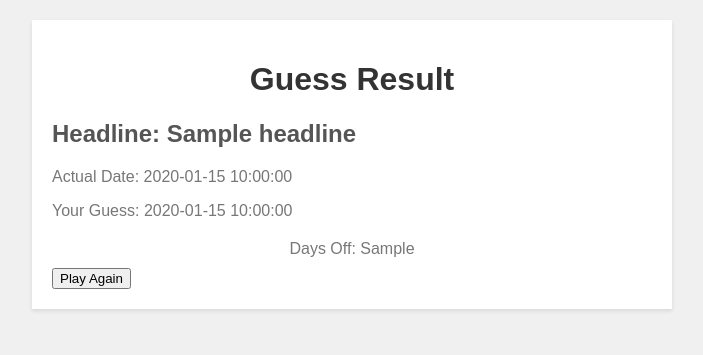
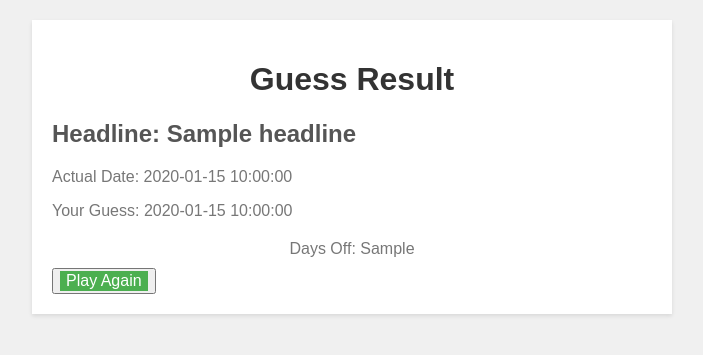
Before and after one commit to sashamorecode/HeadlineGuesser, a Flask app: template templates/result.html in a window 1280 px wide. Shown: the top 355 px of the page, without its empty margins (288-991 px from the left). Run offline with Flask 3, Linux system fonts and the light colour scheme; the template is opened without the code that fills it: most values are stand-ins (such as "Sample title", 1, 10 or a date in 2020); parts of the project's set-up code (start-up, migrations or seed data) failed here and were passed over.

Commit message:
Update result.html

```diff
--- a/templates/result.html
+++ b/templates/result.html
@@ -40,19 +40,33 @@
         .result p {
             margin-bottom: 10px;
         }
+
+	input[type="submit"] {
+            font-size: 16px;
+            background-color: #4CAF50;
+            color: #fff;
+            border: none;
+            cursor: pointer;
+        }
+
+        input[type="submit"]:hover {
+            background-color: #45a049;
+        }
+
+
     </style>
 </head>
 <body>
     <div class="container">
         <h1>Guess Result</h1>
-        <h2>Headline: {{ headline.headline }}</h2>
-        <p>Actual Date: {{ headline.date }}</p>
+        <h2>Headline: {{ headline }}</h2>
+        <p>Actual Date: {{ actual_date }}</p>
         <p>Your Guess: {{ guess_date }}</p>
         <div class="result">
             <p>Days Off: {{ days_off }}</p>
         </div>
         <button onclick="window.location.href='/';">
-            Play Again
+           <input type="submit" value="Play Again">
         </button>
     </div>
 </body>
```
